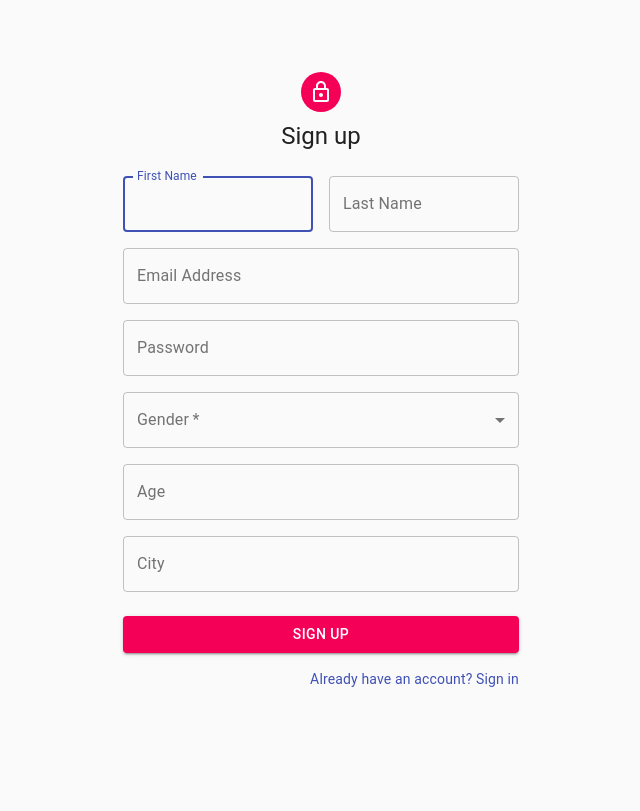
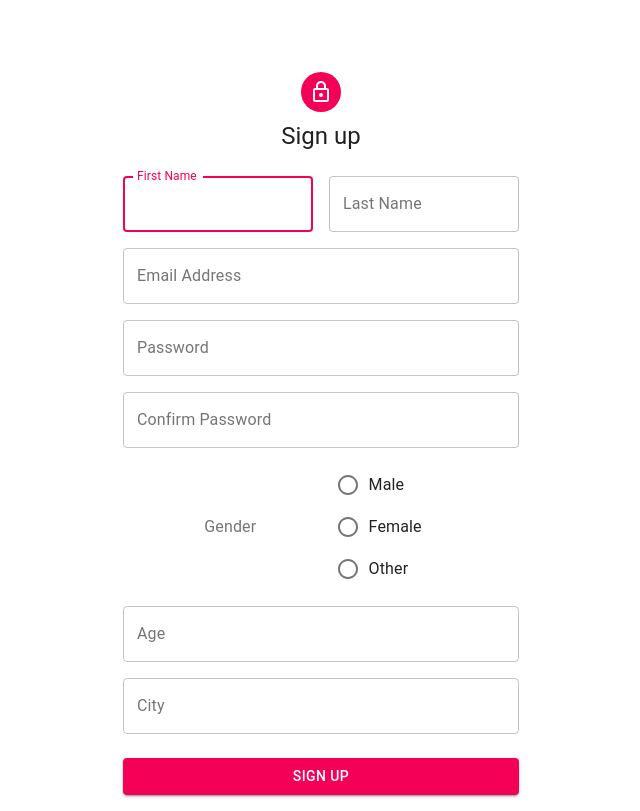
Before and after one commit to Mursel41/mach-mit, a React (Create React App) app in the folder frontend/: page / in a window 1280 px wide. Shown: the whole page, without its empty margins (319-959 px from the left). Built offline with nearby package versions, Linux system fonts and the light colour scheme.

Commit message:
Sign Up Form with validation

```diff
--- a/frontend/src/App.js
+++ b/frontend/src/App.js
@@ -1,12 +1,12 @@
 import React from "react";
 import "./App.css";
-import SignUp from "./components/SignUpForm";
+import { Signup } from "./components/signUpForm";
 
 class App extends React.Component {
   render() {
     return (
      <div>
-      <SignUp />
+      <Signup />
     </div>
     );
   }
--- /dev/null
+++ b/frontend/src/components/radioGroupFormik.js
@@ -0,0 +1,31 @@
+import React from "react";
+import Radio from "@material-ui/core/Radio";
+import RadioGroup from "@material-ui/core/RadioGroup";
+import FormControlLabel from "@material-ui/core/FormControlLabel";
+
+
+const FormikRadioGroup = ({
+  field,
+  form: { touched, errors },
+  name,
+  options,
+  ...props
+}) => {
+  const fieldName = name || field.name;
+
+  return (
+    <React.Fragment>
+      <RadioGroup {...field} {...props} name={fieldName}>
+        {options.map(option => (
+          <FormControlLabel  value={option} control={<Radio />} label={option} />
+        ))}
+      </RadioGroup>
+
+      {touched[fieldName] && errors[fieldName] && (
+        <React.Fragment>{errors[fieldName]}</React.Fragment>
+      )}
+    </React.Fragment>
+  );
+};
+
+export default FormikRadioGroup;
--- a/frontend/src/components/SignUpForm.js
+++ b/frontend/src/components/signUpForm.js
@@ -1,83 +1,87 @@
-import React from 'react';
+import React from "react";
+import Button from "@material-ui/core/Button";
+import CssBaseline from "@material-ui/core/CssBaseline";
+import TextField from "@material-ui/core/TextField";
+import Grid from "@material-ui/core/Grid";
+import Typography from "@material-ui/core/Typography";
+import { makeStyles } from "@material-ui/core/styles";
+import Container from "@material-ui/core/Container";
 import Avatar from '@material-ui/core/Avatar';
-import Button from '@material-ui/core/Button';
-import CssBaseline from '@material-ui/core/CssBaseline';
-import TextField from '@material-ui/core/TextField';
-import Link from '@material-ui/core/Link';
-import Grid from '@material-ui/core/Grid';
 import LockOutlinedIcon from '@material-ui/icons/LockOutlined';
-import Typography from '@material-ui/core/Typography';
-import { makeStyles } from '@material-ui/core/styles';
-import Container from '@material-ui/core/Container';
-import MenuItem from '@material-ui/core/MenuItem';
-import { Formik, Form } from 'formik';
-import * as yup from 'yup';
+import { Formik, Form, Field } from "formik";
+import FormikRadioGroup from "./radioGroupFormik"
+import FormLabel from '@material-ui/core/FormLabel';
+import * as yup from "yup";
 
-const useStyles = makeStyles((theme) => ({
+
+let SignupSchema = yup.object().shape({
+  firstName: yup
+    .string()
+    .max(30, "Name is too long.")
+    .required("This field is required."),
+  lastName: yup
+    .string()
+    .max(30, "Last name is too long.")
+    .required("This field is required."),
+  email: yup
+    .string()
+    .email('Email is invalid')
+    .required("This field is required."),
+  password: yup
+    .string()
+    .min(8, "Password is too short.")
+    .required("This field is required."),
+  confirmPassword: yup
+    .string()
+    .oneOf([yup.ref('password'), null], 'Passwords must match')
+    .required('Confirm Password is required'),
+  age: yup
+    .number()
+    .positive()
+    .integer()
+    .required('This field is required.'),
+  city: yup
+    .string()
+    .required('This field is required.'),
+  gender: yup
+    .string()
+    .required("Please select your gender.")
+});
+
+const useStyles = makeStyles(theme => ({
+  "@global": {
+    body: {
+      backgroundColor: theme.palette.common.white
+    }
+  },
   paper: {
     marginTop: theme.spacing(8),
-    display: 'flex',
-    flexDirection: 'column',
-    alignItems: 'center',
+    display: "flex",
+    flexDirection: "column",
+    alignItems: "center"
   },
   avatar: {
     margin: theme.spacing(1),
-    backgroundColor: theme.palette.secondary.main,
+    backgroundColor: theme.palette.secondary.main
   },
   form: {
-    width: '100%', // Fix IE 11 issue.
-    marginTop: theme.spacing(3),
+    width: "100%", // Fix IE 11 issue.
+    marginTop: theme.spacing(3)
   },
   submit: {
-    margin: theme.spacing(3, 0, 2),
-  },
+    margin: theme.spacing(3, 0, 2)
+  }
 }));
 
-const gender = [
-    {
-      value: 'Male',
-      label: 'Male',
-    },
-    {
-      value: 'Female',
-      label: 'Female',
-    },
-    {
-      value: 'Other',
-      label: 'Other',
-    },
-  ];
 
-
-export default function SignUp() {
+export const Signup = () => {
   const classes = useStyles();
 
-  const signUpSchema = yup.object().shape({
-    firstName: yup.string().required('This field is required.'),
-    lastName: yup.string().required('This field is required.'),
-    email: yup.string().email().required('This field is required.'),
-    password: yup.string()
-        .min(6, 'Password is too short.')
-        .max(30, 'Password is too long.')
-        .required('This field is required.'),
-    gender: yup.mixed().required('This field is required.'),
-    age: yup.number().positive().integer().required('This field is required.'),
-    city: yup.string().required('This field is required.')
-});
-
-
-const [currency, setGender] = React.useState('');
-const handleGender = (event) => {
-  setGender(event.target.value);
-};
-
-
-
-return (
+  return (
     <Container component="main" maxWidth="xs">
       <CssBaseline />
       <div className={classes.paper}>
-        <Avatar className={classes.avatar}>
+      <Avatar className={classes.avatar}>
           <LockOutlinedIcon />
         </Avatar>
         <Typography component="h1" variant="h5">
@@ -89,17 +93,17 @@ return (
             lastName: "",
             email: "",
             password: "",
+            confirmPassword: "",
             gender: "",
             age: "",
             city: ""
           }}
-          validationSchema={signUpSchema}
-          onSubmit={(values, { setSubmitting }) => {
-            setTimeout(() => {
-              alert(JSON.stringify(values, null, 2));
-              setSubmitting(false);
-            }, 400);
-          }}>
+          validationSchema={SignupSchema}
+          onSubmit={values => {
+            console.log(values);
+            alert('SUCCESS!!\n\n' + JSON.stringify(values))
+          }}
+        >
           {({ errors, handleChange, touched }) => (
             <Form className={classes.form}>
               <Grid container spacing={2}>
@@ -109,6 +113,7 @@ return (
                     autoComplete="fname"
                     name="firstName"
                     variant="outlined"
+                    color="secondary"
                     fullWidth
                     onChange={handleChange}
                     id="firstName"
@@ -125,6 +130,7 @@ return (
                   <TextField
                     error={errors.lastName && touched.lastName}
                     variant="outlined"
+                    color="secondary"
                     fullWidth
                     onChange={handleChange}
                     id="lastName"
@@ -142,6 +148,7 @@ return (
                   <TextField
                     error={errors.email && touched.email}
                     variant="outlined"
+                    color="secondary"
                     fullWidth
                     onChange={handleChange}
                     id="email"
@@ -157,6 +164,7 @@ return (
                   <TextField
                     error={errors.password && touched.password}
                     variant="outlined"
+                    color="secondary"
                     fullWidth
                     onChange={handleChange}
                     name="password"
@@ -173,34 +181,51 @@ return (
                 </Grid>
                 <Grid item xs={12}>
                   <TextField
-                    id="outlined-select-gender"
-                    select
+                    error={errors.confirmPassword && touched.confirmPassword}
+                    variant="outlined"
+                    color="secondary"
                     fullWidth
-                    required
-                    label="Gender"
-                    value={currency}
-                    onChange={handleGender}
-                    variant="outlined"
-                  >
-                    {gender.map((option) => (
-                    <MenuItem key={option.value} value={option.value}>
-                    {option.label}
-                    </MenuItem>
-                    ))}
-                  </TextField>
+                    onChange={handleChange}
+                    name="confirmPassword"
+                    label="Confirm Password"
+                    type="password"
+                    id="confirmPassword"
+                    autoComplete="confirm-password"
+                    helperText={
+                      errors.confirmPassword && touched.confirmPassword
+                        ? errors.confirmPassword
+                        : null
+                    }
+                  />
+                </Grid>
+                <Grid item xs={12}
+                      container
+                      direction="row"
+                      justify="space-evenly"
+                      alignItems="center" >
+                <FormLabel component="legend">Gender</FormLabel>
+                <Field
+                  name="gender"
+                  id="gender"
+                  options={["Male", "Female", "Other"]}
+                  component={FormikRadioGroup}
+                />
                 </Grid>
                 <Grid item xs={12}>
                   <TextField
                     error={errors.age && touched.age}
                     variant="outlined"
                     fullWidth
+                    color="secondary"
                     onChange={handleChange}
                     id="age"
                     label="Age"
                     name="age"
                     autoComplete="age"
                     helperText={
-                      errors.age && touched.age ? errors.age : null
+                      errors.age && touched.age
+                        ? errors.age
+                        : null
                     }
                   />
                 </Grid>
@@ -209,13 +234,16 @@ return (
                     error={errors.city && touched.city}
                     variant="outlined"
                     fullWidth
+                    color="secondary"
                     onChange={handleChange}
                     id="city"
                     label="City"
                     name="city"
                     autoComplete="city"
                     helperText={
-                      errors.city && touched.city ? errors.city : null
+                      errors.city && touched.city
+                        ? errors.city
+                        : null
                     }
                   />
                 </Grid>
@@ -229,17 +257,10 @@ return (
               >
                 Sign Up
               </Button>
-              <Grid container justify="flex-end">
-            <Grid item>
-              <Link href="#" variant="body2">
-                Already have an account? Sign in
-              </Link>
-            </Grid>
-          </Grid>
             </Form>
           )}
         </Formik>
       </div>
     </Container>
   );
-}
+};
```
